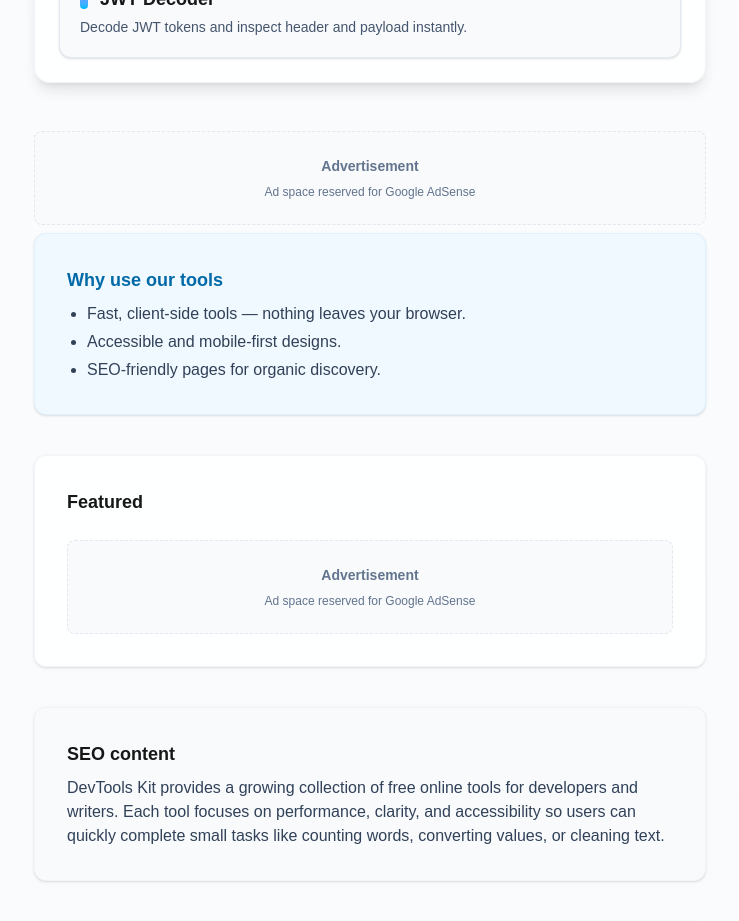
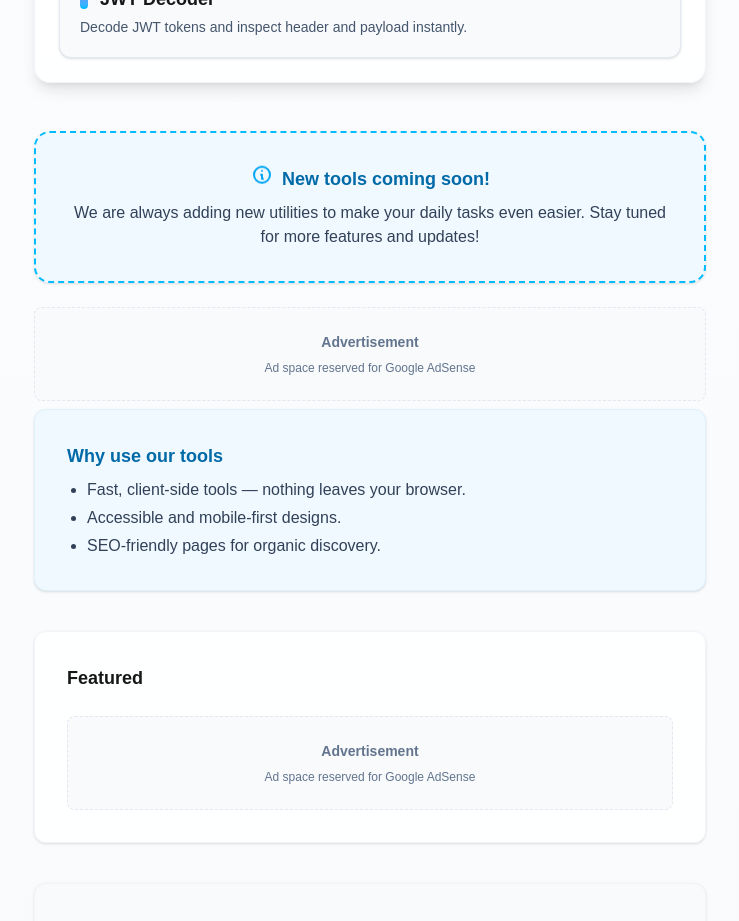
Before and after one commit to LucasFerreiraDeLima/devtoolskit, a Next.js app: page / in a window 1280 px wide. Shown: the part 2540-3461 px from the top of the page, without its empty margins (270-1009 px from the left). Built offline with nearby package versions, Linux system fonts and the light colour scheme.

Commit message:
Card de "novas ferramentas em breve"

```diff
--- a/src/app/page.tsx
+++ b/src/app/page.tsx
@@ -49,8 +49,15 @@ export default function Home() {
         </div>
       </section>
 
-      {/* Ad, SEO, FAQ, etc. mantidos para SEO e experiência */}
+      {/* New features card */}
       <div className="w-full max-w-2xl mt-4 mb-2">
+        <div className="rounded-2xl border-2 border-dashed border-sky-400 bg-sky-50 dark:bg-slate-800/60 p-6 sm:p-8 shadow flex flex-col items-center text-center mb-6 animate-pulse-slow">
+          <div className="flex items-center gap-2 mb-2">
+            <svg className="w-6 h-6 text-sky-500 animate-bounce" fill="none" stroke="currentColor" strokeWidth="2" viewBox="0 0 24 24"><path strokeLinecap="round" strokeLinejoin="round" d="M13 16h-1v-4h-1m1-4h.01M12 20a8 8 0 100-16 8 8 0 000 16z" /></svg>
+            <span className="text-lg font-bold text-sky-700 dark:text-sky-300">New tools coming soon!</span>
+          </div>
+          <p className="text-slate-700 dark:text-slate-300 text-base">We are always adding new utilities to make your daily tasks even easier. Stay tuned for more features and updates!</p>
+        </div>
         <AdPlaceholder />
       </div>
 
```
